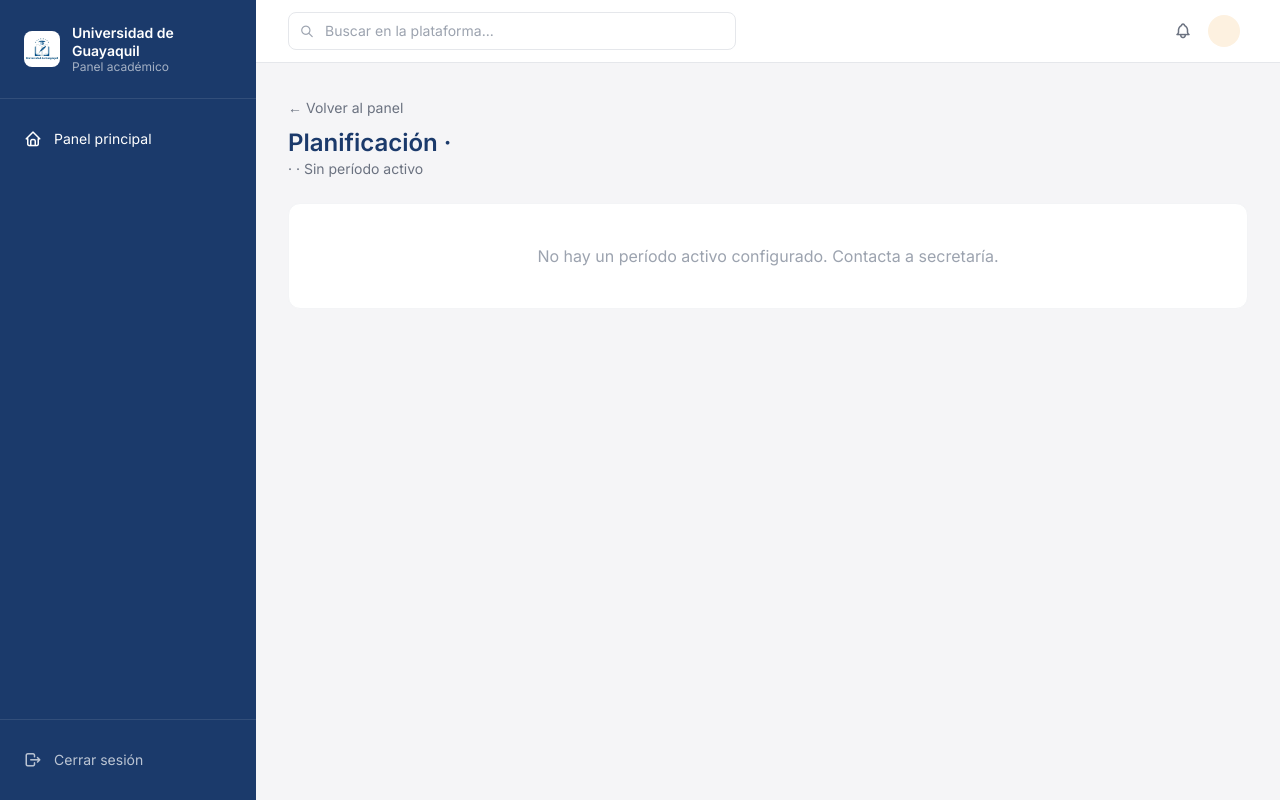
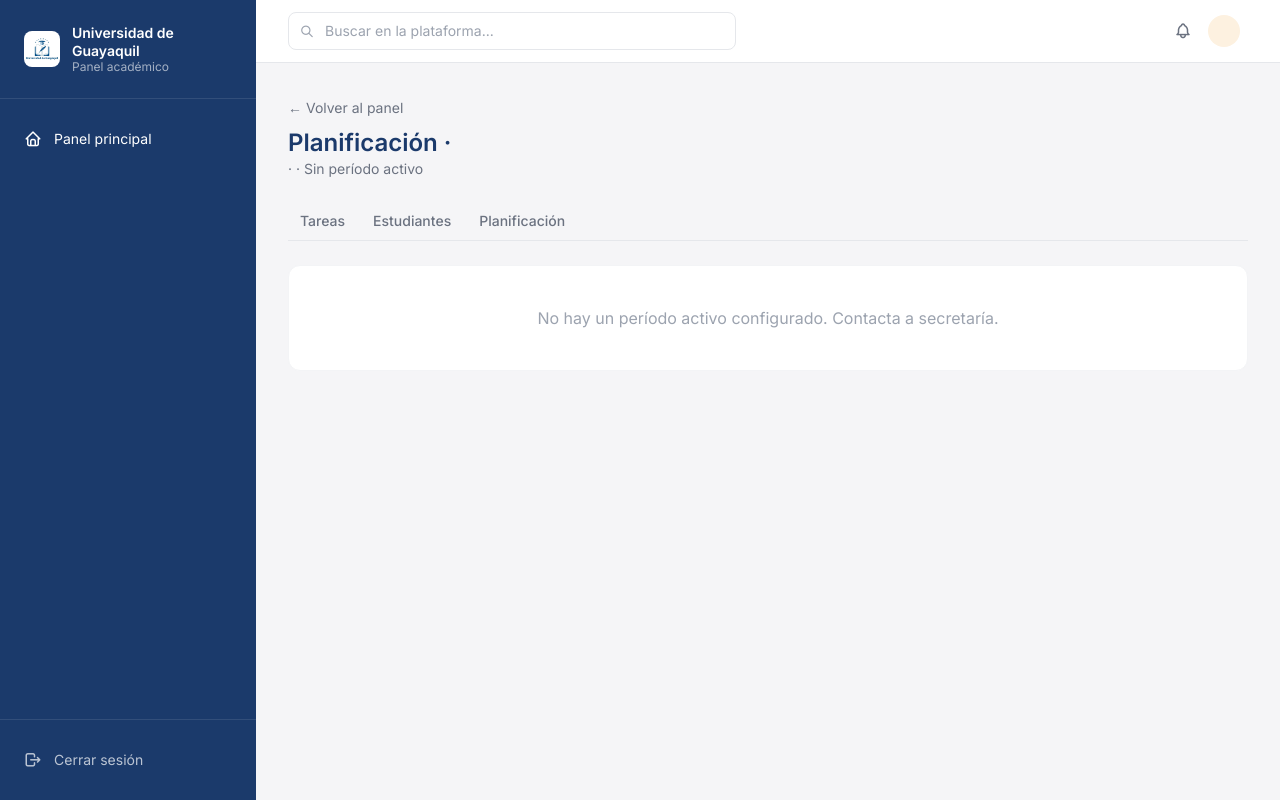
Before and after one commit to cristheboss-lu/CampusFlow-UG-Prototype, a Django app: template plataforma/templates/plataforma/docente_materia_planificacion.html in a window 1280 px wide. Run offline with Django 5.2, Linux system fonts and the light colour scheme; the template is opened without the code that fills it, so the values that code supplies are empty; some libraries are stand-ins or nearby versions.

Commit message:
Agregar tabs de navegacion entre vistas de materia en el portal docente
Componente reutilizable _materia_tabs.html (Tareas / Estudiantes /
Planificacion) incluido debajo del encabezado en las 5 paginas del flujo
de materia, con el tab activo resaltado por url_name (incluyendo las
vistas de drill-down: Entregas resalta Tareas, Calificar Parcial resalta
Planificacion). Corrige ademas el enlace "Volver" de
docente_calificar_parcial.html, que saltaba directo al dashboard en vez
de volver a Planificacion (su padre inmediato).

De paso, aplica los hallazgos de severidad media/baja del audit de diseno
en las 5 plantillas: focus rings en inputs, transiciones sutiles en
hover, tabular-nums en columnas numericas, inputs de archivo estilizados,
max-width en tablas anchas, y aplana las cards anidadas dentro del
acordeon de planificacion.

Verificado con manage.py check, manage.py test (40/40 OK) y verificacion
visual con Playwright en las 5 paginas (login docente, sin overflow
horizontal en 1280/1366/1920px).

```diff
--- /dev/null
+++ b/plataforma/templates/plataforma/_materia_tabs.html
@@ -0,0 +1,22 @@
+{% with url_name=request.resolver_match.url_name %}
+<nav aria-label="Secciones de la materia" class="flex items-center gap-1 border-b border-gray-200 mb-6">
+  <a href="{% url 'docente_materia_tareas' materia.id %}"
+     class="px-3 py-2 text-sm font-medium border-b-2 -mb-px transition-colors
+            {% if url_name == 'docente_materia_tareas' or url_name == 'docente_tarea_entregas' %}border-navy text-navy{% else %}border-transparent text-gray-500 hover:text-navy hover:border-gray-300{% endif %}"
+     {% if url_name == 'docente_materia_tareas' or url_name == 'docente_tarea_entregas' %}aria-current="page"{% endif %}>
+    Tareas
+  </a>
+  <a href="{% url 'docente_materia_estudiantes' materia.id %}"
+     class="px-3 py-2 text-sm font-medium border-b-2 -mb-px transition-colors
+            {% if url_name == 'docente_materia_estudiantes' %}border-navy text-navy{% else %}border-transparent text-gray-500 hover:text-navy hover:border-gray-300{% endif %}"
+     {% if url_name == 'docente_materia_estudiantes' %}aria-current="page"{% endif %}>
+    Estudiantes
+  </a>
+  <a href="{% url 'docente_materia_planificacion' materia.id %}"
+     class="px-3 py-2 text-sm font-medium border-b-2 -mb-px transition-colors
+            {% if url_name == 'docente_materia_planificacion' or url_name == 'docente_calificar_parcial' %}border-navy text-navy{% else %}border-transparent text-gray-500 hover:text-navy hover:border-gray-300{% endif %}"
+     {% if url_name == 'docente_materia_planificacion' or url_name == 'docente_calificar_parcial' %}aria-current="page"{% endif %}>
+    Planificación
+  </a>
+</nav>
+{% endwith %}
--- a/plataforma/templates/plataforma/docente_materia_planificacion.html
+++ b/plataforma/templates/plataforma/docente_materia_planificacion.html
@@ -6,7 +6,7 @@
 
 {% block content %}
 <div class="mb-6">
-  <a href="{% url 'dashboard_docente' %}" class="text-sm text-gray-500 hover:text-navy">← Volver al panel</a>
+  <a href="{% url 'dashboard_docente' %}" class="text-sm text-gray-500 hover:text-navy transition-colors">← Volver al panel</a>
   <h1 class="text-2xl font-semibold text-navy mt-2">Planificación · {{ materia.nombre }}</h1>
   <p class="text-sm text-gray-500">
     {{ materia.codigo }} · {{ materia.carrera.nombre }}
@@ -14,46 +14,48 @@
   </p>
 </div>
 
+{% include 'plataforma/_materia_tabs.html' %}
+
 {% if not planificacion %}
 <div class="bg-white rounded-xl border border-gray-100 px-5 py-10 text-center text-gray-400">
   No hay un período activo configurado. Contacta a secretaría.
 </div>
 {% else %}
 
-<div class="space-y-4">
+<div class="max-w-6xl space-y-4">
   {% for item in parciales %}
   <div class="bg-white rounded-xl border border-gray-100 overflow-hidden">
     <div class="flex items-center justify-between px-5 py-4 bg-gray-50 border-b border-gray-100">
       <div>
         <h2 class="font-semibold text-navy">{{ item.parcial.nombre|default:item.parcial.numero }}</h2>
-        <p class="text-xs text-gray-500">
+        <p class="text-xs text-gray-500 tabular-nums">
           Pesos: {{ item.parcial.peso_formativa }}% formativa · {{ item.parcial.peso_practica }}% práctica · {{ item.parcial.peso_examen }}% examen
         </p>
       </div>
-      <a href="{% url 'docente_calificar_parcial' materia.id item.parcial.id %}" class="text-sm text-navy hover:underline whitespace-nowrap">Calificar parcial</a>
+      <a href="{% url 'docente_calificar_parcial' materia.id item.parcial.id %}" class="text-sm text-navy hover:underline whitespace-nowrap transition-colors">Calificar parcial</a>
     </div>
 
     {% for u in item.unidades %}
-    <details class="group border-b border-gray-100 last:border-b-0" {% if forloop.first %}open{% endif %}>
-      <summary class="cursor-pointer select-none px-5 py-3 flex items-center justify-between hover:bg-gray-50">
+    <details class="group border-b border-gray-100 last:border-b-0" open>
+      <summary class="cursor-pointer select-none px-5 py-3 flex items-center justify-between hover:bg-gray-50 transition-colors">
         <span class="text-sm font-medium text-gray-700">{{ u.unidad.tema }}</span>
         <i class="ti ti-chevron-down text-gray-400 transition-transform group-open:rotate-180" aria-hidden="true"></i>
       </summary>
 
-      <div class="px-5 pb-5 space-y-3">
+      <div class="px-5 pb-2 divide-y divide-gray-100">
         {% for actividad in u.actividades %}
         <form method="post" enctype="multipart/form-data"
               action="{% url 'docente_actividad_editar' actividad.id %}"
-              class="border border-gray-100 rounded-lg p-4 grid grid-cols-1 md:grid-cols-12 gap-3 items-end">
+              class="py-4 grid grid-cols-1 md:grid-cols-12 gap-3 items-end">
           {% csrf_token %}
           <div class="md:col-span-3">
             <label class="block text-xs text-gray-400 mb-1">Semana {{ actividad.semana }} · Nombre</label>
             <input type="text" name="nombre" value="{{ actividad.nombre }}" required
-                   class="w-full border border-gray-200 rounded-lg px-3 py-2 text-sm">
+                   class="w-full border border-gray-200 rounded-lg px-3 py-2 text-sm focus:outline-none focus:ring-2 focus:ring-navy-light/30">
           </div>
           <div class="md:col-span-2">
             <label class="block text-xs text-gray-400 mb-1">Categoría</label>
-            <select name="categoria" class="w-full border border-gray-200 rounded-lg px-3 py-2 text-sm">
+            <select name="categoria" class="w-full border border-gray-200 rounded-lg px-3 py-2 text-sm focus:outline-none focus:ring-2 focus:ring-navy-light/30">
               {% for valor, etiqueta in categorias %}
               <option value="{{ valor }}" {% if actividad.categoria == valor %}selected{% endif %}>{{ etiqueta }}</option>
               {% endfor %}
@@ -62,34 +64,34 @@
           <div class="md:col-span-2">
             <label class="block text-xs text-gray-400 mb-1">Fecha límite</label>
             <input type="date" name="fecha_entrega" value="{{ actividad.fecha_entrega|date:'Y-m-d' }}" required
-                   class="w-full border border-gray-200 rounded-lg px-3 py-2 text-sm">
+                   class="w-full border border-gray-200 rounded-lg px-3 py-2 text-sm focus:outline-none focus:ring-2 focus:ring-navy-light/30">
           </div>
           <div class="md:col-span-2">
             <label class="block text-xs text-gray-400 mb-1">Archivo</label>
             {% if actividad.archivo %}
-              <a href="{{ actividad.archivo.url }}" target="_blank" class="block text-xs text-navy hover:underline mb-1 truncate">Ver archivo actual</a>
+              <a href="{{ actividad.archivo.url }}" target="_blank" class="block text-xs text-navy hover:underline mb-1 truncate transition-colors">Ver archivo actual</a>
             {% endif %}
-            <input type="file" name="archivo" class="w-full text-xs">
+            <input type="file" name="archivo" class="w-full text-xs text-gray-500 file:mr-2 file:py-1.5 file:px-2.5 file:rounded-lg file:border-0 file:text-xs file:font-medium file:bg-gray-100 file:text-gray-700 hover:file:bg-gray-200 file:transition-colors">
           </div>
           <div class="md:col-span-2 flex items-center gap-2">
             <input type="checkbox" name="permite_entrega_tardia" value="1" id="tardia-{{ actividad.id }}"
                    {% if actividad.permite_entrega_tardia %}checked{% endif %}
-                   class="rounded border-gray-300">
+                   class="rounded border-gray-300 focus:outline-none focus:ring-2 focus:ring-navy-light/30">
             <label for="tardia-{{ actividad.id }}" class="text-xs text-gray-600">Permite entrega tardía</label>
           </div>
           <div class="md:col-span-1">
-            <button type="submit" class="w-full px-3 py-2 text-sm bg-navy text-white rounded-lg hover:bg-navy-light">Guardar</button>
+            <button type="submit" class="w-full px-3 py-2 text-sm bg-navy text-white rounded-lg hover:bg-navy-light transition-colors">Guardar</button>
           </div>
 
           <div class="md:col-span-6">
             <label class="block text-xs text-gray-400 mb-1">Fecha límite tardía</label>
             <input type="date" name="fecha_limite_tardia" value="{{ actividad.fecha_limite_tardia|date:'Y-m-d' }}"
-                   class="w-full border border-gray-200 rounded-lg px-3 py-2 text-sm">
+                   class="w-full border border-gray-200 rounded-lg px-3 py-2 text-sm focus:outline-none focus:ring-2 focus:ring-navy-light/30">
           </div>
           <div class="md:col-span-3">
             <label class="block text-xs text-gray-400 mb-1">Penalización tardía (%)</label>
             <input type="number" name="penalizacion_tardia" min="0" max="100" value="{{ actividad.penalizacion_tardia }}"
-                   class="w-full border border-gray-200 rounded-lg px-3 py-2 text-sm">
+                   class="w-full border border-gray-200 rounded-lg px-3 py-2 text-sm tabular-nums focus:outline-none focus:ring-2 focus:ring-navy-light/30">
           </div>
         </form>
         {% endfor %}
```
Also changed, not shown: plataforma/templates/plataforma/docente_calificar_parcial.html (+14 -12 lines), plataforma/templates/plataforma/docente_materia_estudiantes.html (+11 -9 lines), plataforma/templates/plataforma/docente_materia_tareas.html (+16 -14 lines), plataforma/templates/plataforma/docente_tarea_entregas.html (+9 -7 lines).
